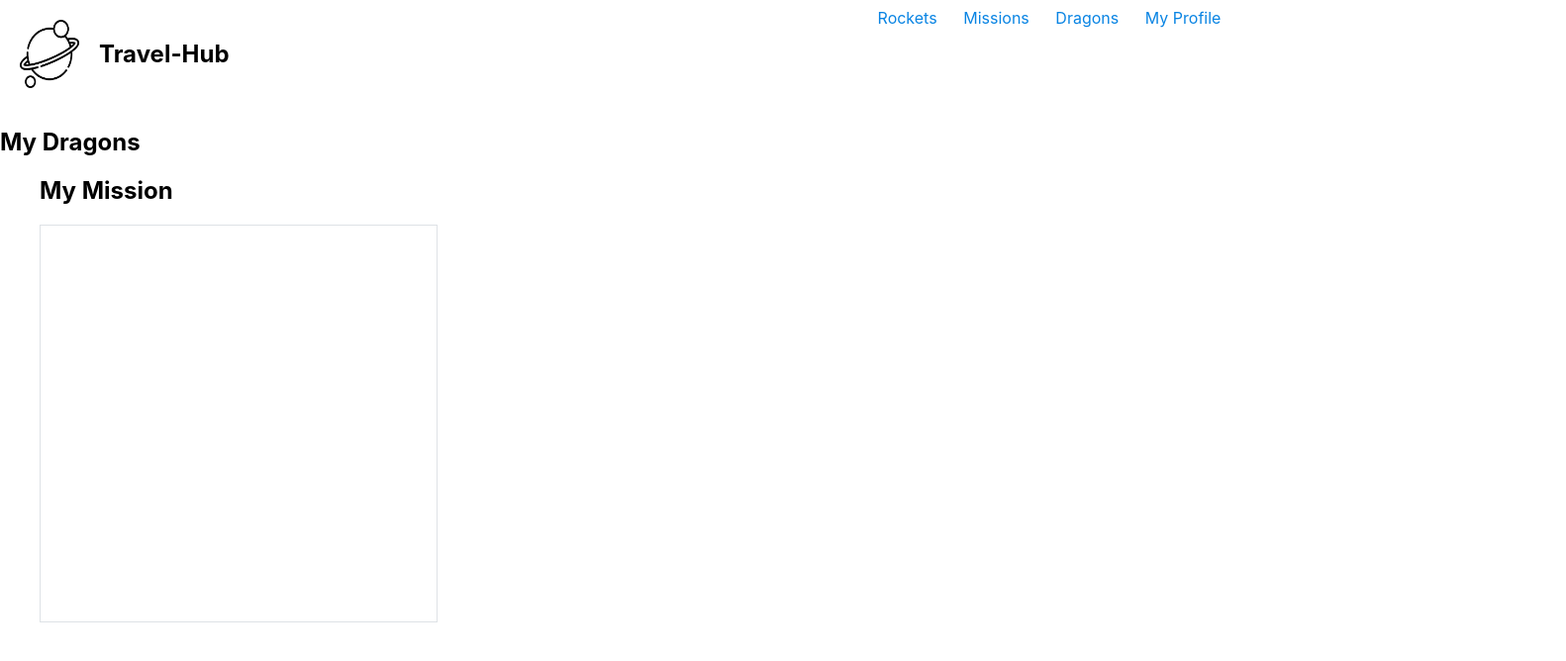
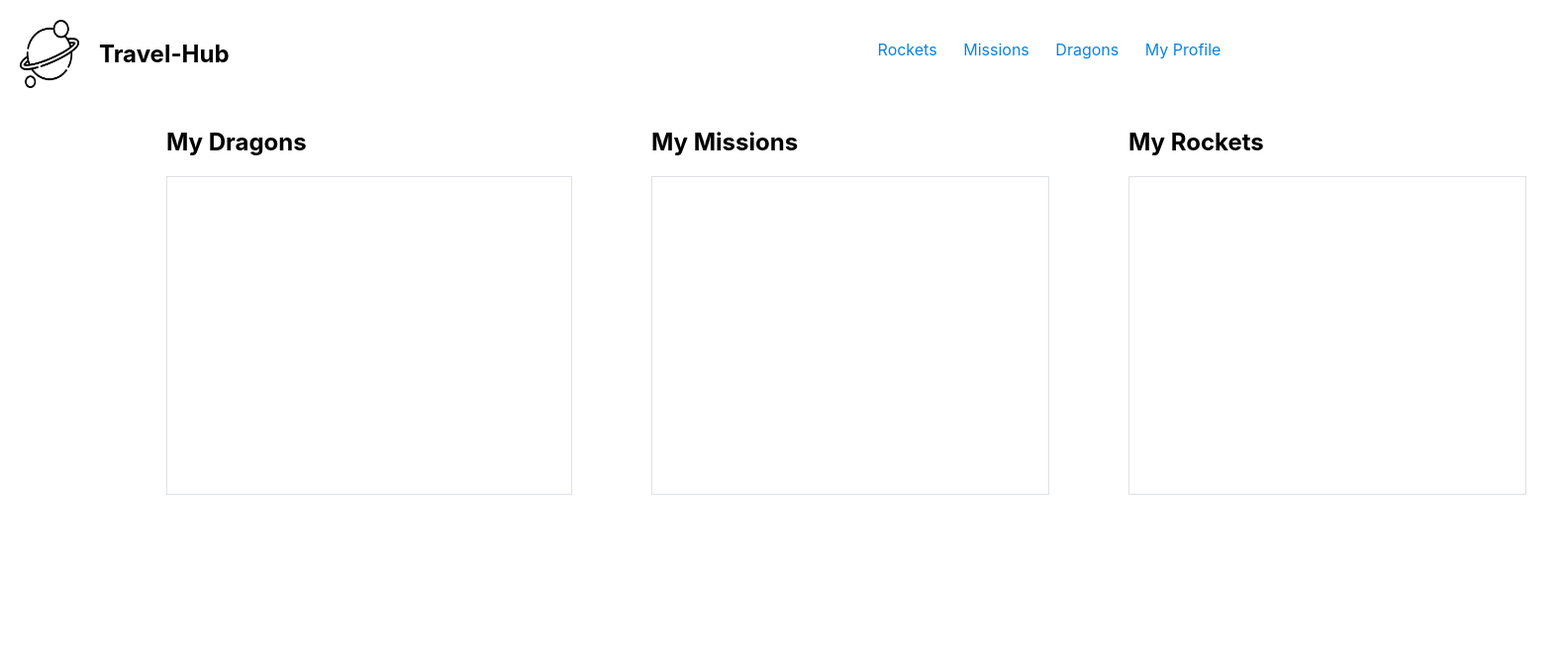
Before and after one commit to MICHAELKITH/react-travel-hub, a React (Create React App) app: page /missionProfile in a window 1280 px wide. Shown: the top 668 px of the page at 99% size, 1582 px wide, since content can reach past the window. Built offline with nearby package versions, Linux system fonts and the light colour scheme.

Commit message:
Styles updates

```diff
--- a/src/components/missionProfile.jsx
+++ b/src/components/missionProfile.jsx
@@ -1,10 +1,16 @@
 import React from 'react';
+import { useSelector } from 'react-redux';
 import { JoinedMissions } from './mission';
 import { ReserveDragons } from './dragon';
 
 function Profile() {
+  const { rockets } = useSelector((store) => store.rockets);
+
+  const reservedRockets = rockets.filter((rocket) => rocket.reserved && rocket);
+
   return (
     <div>
+      <div className="profileContainer">
         <div className="my_dragons">
           <h2>My Dragons</h2>
           <ul className="dragons_list">
@@ -12,10 +18,20 @@ function Profile() {
           </ul>
         </div>
         <div className="my_missions">
-        <h2>My Mission</h2>
+          <h2>My Missions</h2>
           <JoinedMissions />
+        </div>
+        <div className="my_missions ">
+          <h2>My Rockets</h2>
+          <div className="rocket">
+            {reservedRockets.map((rocket) => (
+              <p key={rocket.id} className="rocketReserved">{rocket.name}</p>
+            ))}
+          </div>
+        </div>
       </div>
     </div>
   );
 }
+
 export default Profile;
--- a/src/styles/dragon.css
+++ b/src/styles/dragon.css
@@ -1,13 +1,24 @@
-/* CONTAINER STYLES */
 .dragons_container {
   padding: 0 20px;
 }
 
-/* BUTTON STYLES */
 .dragons_container button {
+  border: none;
   background-color: #0984e3;
-  border: none;
-  border-radius: 5px;
   color: #fff;
   padding: 8px;
+  border-radius: 5px;
+  margin-left: 10px;
+  position: relative;
+  bottom: 50px;
 }
+
+.my_dragons {
+  padding: 0 40px;
+}
+
+.dragons_list {
+  border: 1px solid #dee2e6;
+  height: 40vh;
+  width: 46vh;
+}
--- a/src/styles/header.css
+++ b/src/styles/header.css
@@ -14,7 +14,7 @@
   display: flex;
   justify-content: space-evenly;
   position: absolute;
-  top: 1vh;
+  top: 5vh;
   right: 20px;
   width: 50vh;
 }
--- a/src/styles/profile.css
+++ b/src/styles/profile.css
@@ -1,7 +1,7 @@
 .Joined_mission_container {
   border: 1px solid #dee2e6;
   width: 50vh;
-  height: 50vh;
+  height: 40vh;
 }
 
 .my_missions {
@@ -12,3 +12,16 @@
   padding: 20px 10px;
   border-bottom: 1px solid #dee2e6;
 }
+
+.profileContainer {
+  display: flex;
+  flex-direction: row;
+  width: 80%;
+  margin: auto;
+}
+
+.rocketReserved {
+  width: 100%;
+  padding: 5px;
+  border: 1px solid gray;
+}
--- a/src/styles/rocket.css
+++ b/src/styles/rocket.css
@@ -1,52 +1,69 @@
-/* ARTICLE STYLES */
 .article {
-  margin: 2% 0;
   display: flex;
   align-items: flex-start;
-  column-gap: 20px;
+  column-gap: 40px;
+  margin-bottom: 40px;
 }
 
-/* IMAGE STYLES */
 .img {
-  width: 25%;
+  width: 300px;
+  height: 250px;
 }
 
-/* TITLE STYLES */
 .title {
   margin: 0;
 }
 
-/* SPAN STYLES */
 .span {
-  background-color: rgb(27, 158, 191);
+  background: rgb(3, 166, 76);
   color: #fff;
-  padding: 4px 12px;
-  border-radius: 10px;
+  padding: 4px 9px;
+  border-radius: 4px;
   margin-right: 5px;
 }
 
-/* BUTTON STYLES */
 .reserve,
 .unreserve {
-  font-size: 16px;
+  background-color: rgb(24, 145, 44);
+  color: #fff;
   border: none;
   border-radius: 5px;
-  padding: 1.5% 3%;
+  padding: 10px;
   cursor: pointer;
 }
 
-.reserve {
-  background-color: rgb(30, 135, 255);
-  color: #fff;
+.unreserve {
+  background: #e60000;
+  color: white;
+  font-weight: bold;
 }
 
-.unreserve {
-  background-color: #fff;
-  color: #000;
-  border: 1px solid gray;
+.rocketDetails {
+  line-height: 1.5;
+  width: 90%;
 }
 
-/* DETAILS STYLES */
-.rocketDetails {
-  line-height: 1.5;
+.container {
+  width: 90%;
+  margin: auto;
 }
+
+.rocketDiv {
+  width: 90%;
+  background-color: red;
+}
+
+p {
+  width: 70%;
+}
+
+.rocket-img {
+  width: 50px;
+  height: 50px;
+}
+
+.rocket {
+  border: 1px solid #dee2e6;
+  width: 50vh;
+  height: 40vh;
+}
```
Lines whose indentation alone changed are shown as unchanged.
